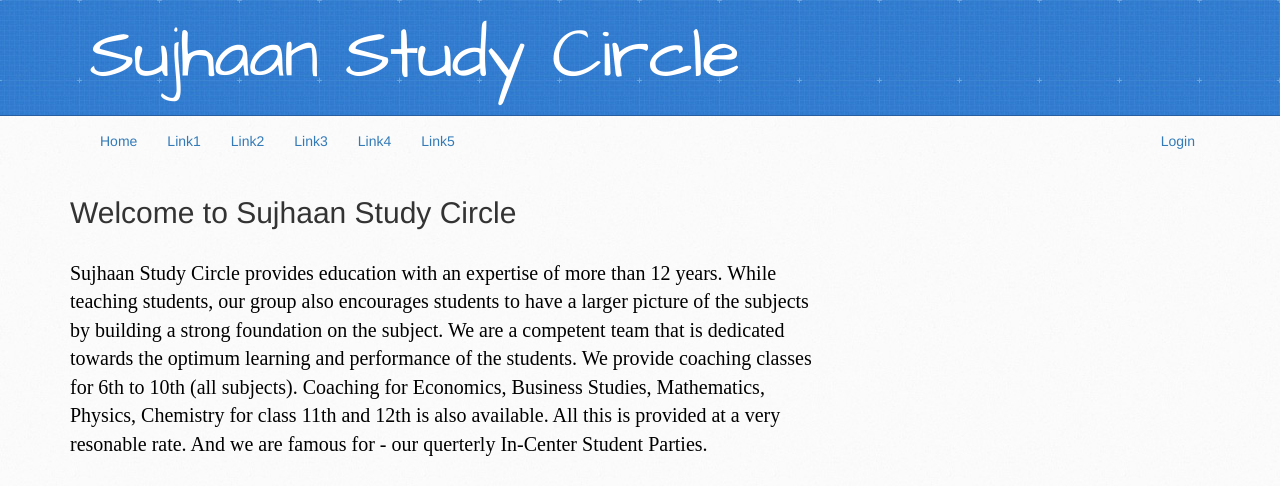
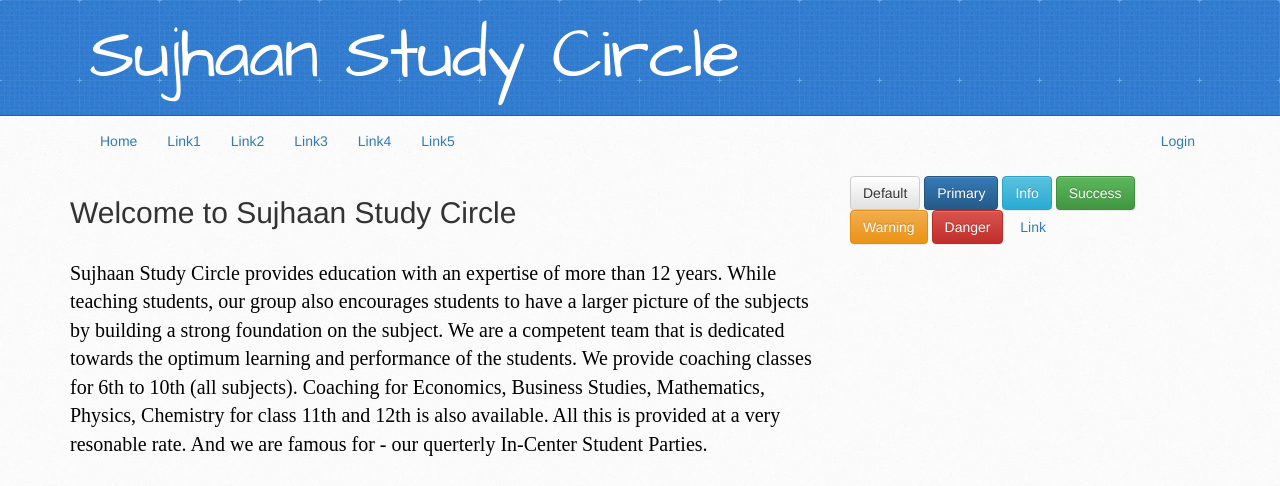
Before and after one commit to javaSingh/myclasses, a plain HTML site: page index.html in a window 1280 px wide. Shown: the top 486 px of the page. Drawn offline with nearby package versions, Linux system fonts and the light colour scheme.

Commit message:
Update index.html

```diff
--- a/index.html
+++ b/index.html
@@ -109,6 +109,23 @@
 	</div>
 
 	<div class="col-md-4">
+
+
+    <button type="button" class="btn btn-default">Default</button>
+
+    <button type="button" class="btn btn-primary">Primary</button>
+
+    <button type="button" class="btn btn-info">Info</button>
+
+    <button type="button" class="btn btn-success">Success</button>
+
+    <button type="button" class="btn btn-warning">Warning</button>
+
+    <button type="button" class="btn btn-danger">Danger</button>
+
+    <button type="button" class="btn btn-link">Link</button>
+
+
 		<br>
 		<a href='https://docs.google.com/forms/d/1uhc4t71i7snIPlvVhLG-J7FyLCrLn1M9kSYsSuiMAZw/viewform?usp=send_form'>
 		<button id="messageus" class='mybutton'>Leave a Message.</button>
```
